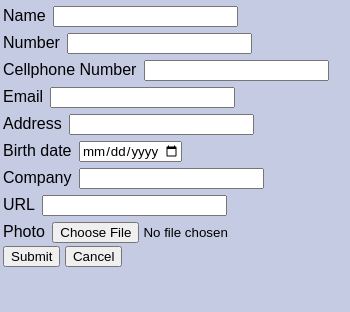
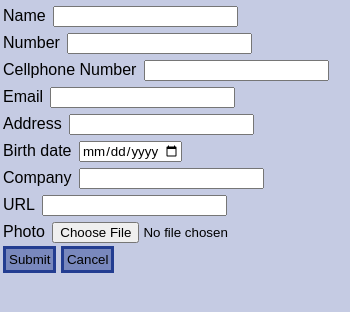
Before and after one commit to Dachkar/Bookie, an Electron app: page addContact.html in a window 350 px wide. Drawn offline with nearby package versions, Linux system fonts and the light colour scheme.

Commit message:
Styled buttons

```diff
--- a/addContact.html
+++ b/addContact.html
@@ -45,8 +45,8 @@
   <label>Photo</label>
   <input class="addFormInput" type="file" name="contactphoto" id="contactphoto" accept="image/*" />
   <br>
-  <input id="addbtne" type="submit"></input>
-  <button id="cancelbtn">Cancel</button>
+  <input class="buttone" id="addbtne" type="submit"></input>
+  <button class="buttone" id="cancelbtn">Cancel</button>
 </form>
 <script src="./addressbook.js"></script>
 </body>
--- a/addressbook.css
+++ b/addressbook.css
@@ -124,3 +124,16 @@ html, body {
   margin-left: -62px;
   font-size: 12px;
 }
+
+.buttone {
+  background: #4057a191;
+  border: 3px solid #0b2785c5;
+  padding: 3px;
+  text-align: center;
+  text-decoration: none;
+}
+
+.buttone:hover {
+  cursor: pointer;
+  border: 3px dashed #071d66;
+}
--- a/vcard.txt
+++ b/vcard.txt
@@ -7,6 +7,6 @@ EMAIL:doug@google.com
 ADR:Rua osvaldo cruz
 BDAY:1998-06-09
 ORG:Jensleap
-URL:www.dosel.com
+URL:https://www.dosel.com
 PHOTO:C:\fakepath\dragdrop.png
 END:VCARD
```
Also changed, not shown: editContact.html (+2 -2 lines).
